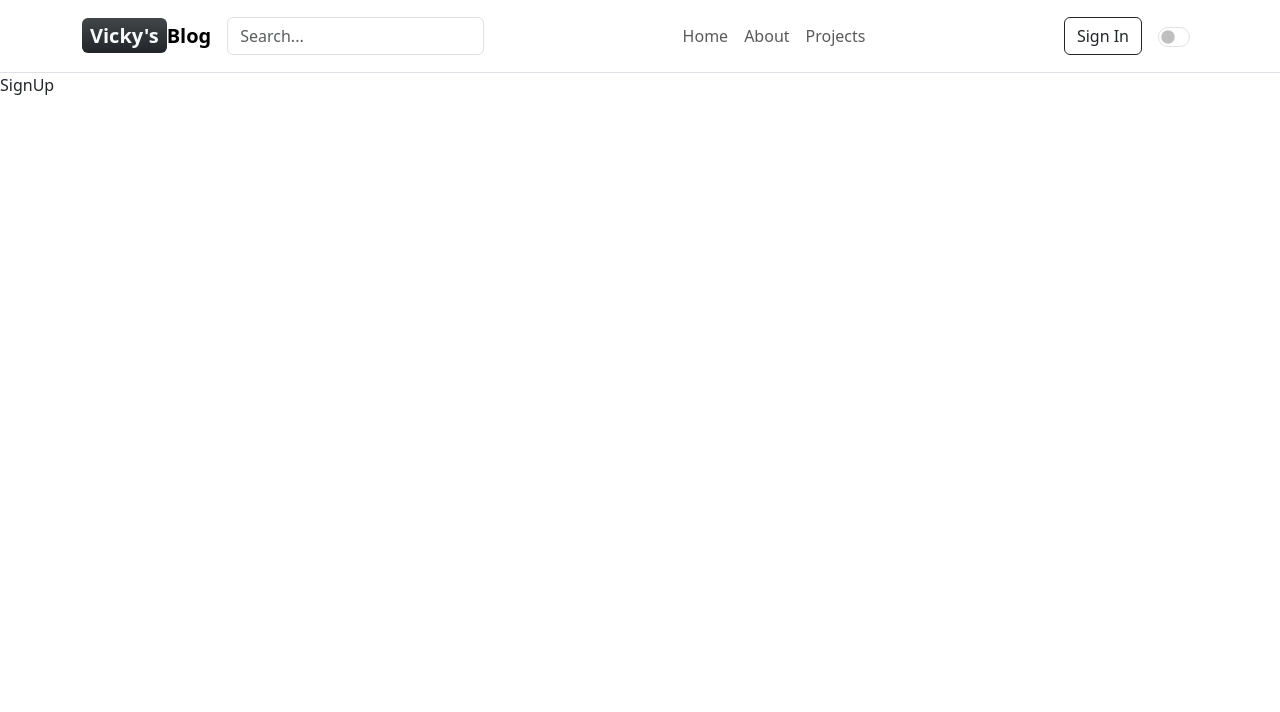
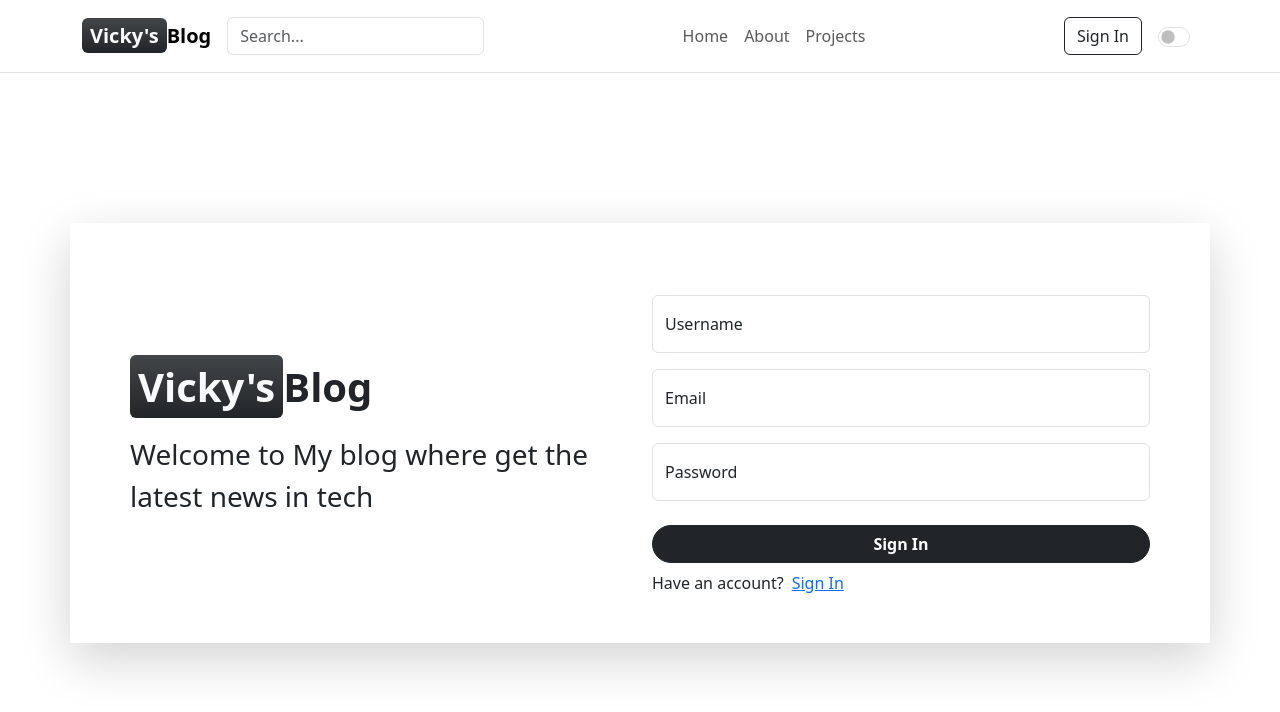
Before and after one commit to VictorUmekwe/my-blog, a React (Vite) app in the folder frontend/: page /sign-up in a window 1280 px wide. Shown: the top 712 px of the page. Built offline with nearby package versions, Linux system fonts and the light colour scheme.

Commit message:
completed the sign up page ui

```diff
--- a/frontend/src/pages/SignUp.jsx
+++ b/frontend/src/pages/SignUp.jsx
@@ -1,9 +1,75 @@
-import React from 'react'
+import {Link} from 'react-router-dom'
 
 const SignUp = () => {
   return (
-    <div>SignUp</div>
-  )
-}
+    <div
+      className=" container shadow-lg border-2"
+      style={{ marginTop: "150px" }}
+    >
+      <div className=" row p-5 ">
+        <div className=" col-md-6 d-flex align-items-center mt-sm-4">
+          <div>
+            <p className="fs-1 fw-bolder">
+              <span className="px-2 py-1 bg-dark bg-gradient rounded text-light">
+                Vicky's
+              </span>
+              Blog
+            </p>
+            <p className=" fs-3">
+              {" "}
+              Welcome to My blog where get the latest news in tech
+            </p>
+          </div>
+        </div>
 
-export default SignUp
+        <div className=" col-md-6 mt-sm-4">
+          <div>
+            <form>
+              <div className="form-floating mb-3">
+                <input
+                  type="text"
+                  className="form-control"
+                  placeholder="Enter your email"
+                />
+                <label>Username</label>
+              </div>
+
+              <div className="form-floating mb-3">
+                <input
+                  type="email"
+                  className="form-control"
+                  placeholder="Enter your email"
+                />
+                <label>Email</label>
+              </div>
+
+              <div className="form-floating mb-3">
+                <input
+                  type="password"
+                  className="form-control"
+                  placeholder="Enter your password"
+                />
+                <label>Password</label>
+              </div>
+
+              <button
+                type="submit"
+                className="btn  w-100 text-center text-white btn-dark mt-2 rounded-pill fw-bold"
+              >
+                Sign In
+              </button>
+            </form>
+            <div className=' mt-2 d-flex gap-2 fs-6'>
+              <span>Have an account?</span>
+               <Link to='sign-in'>
+               Sign In
+               </Link>
+            </div>
+          </div>
+        </div>
+      </div>
+    </div>
+  );
+};
+
+export default SignUp;
```
